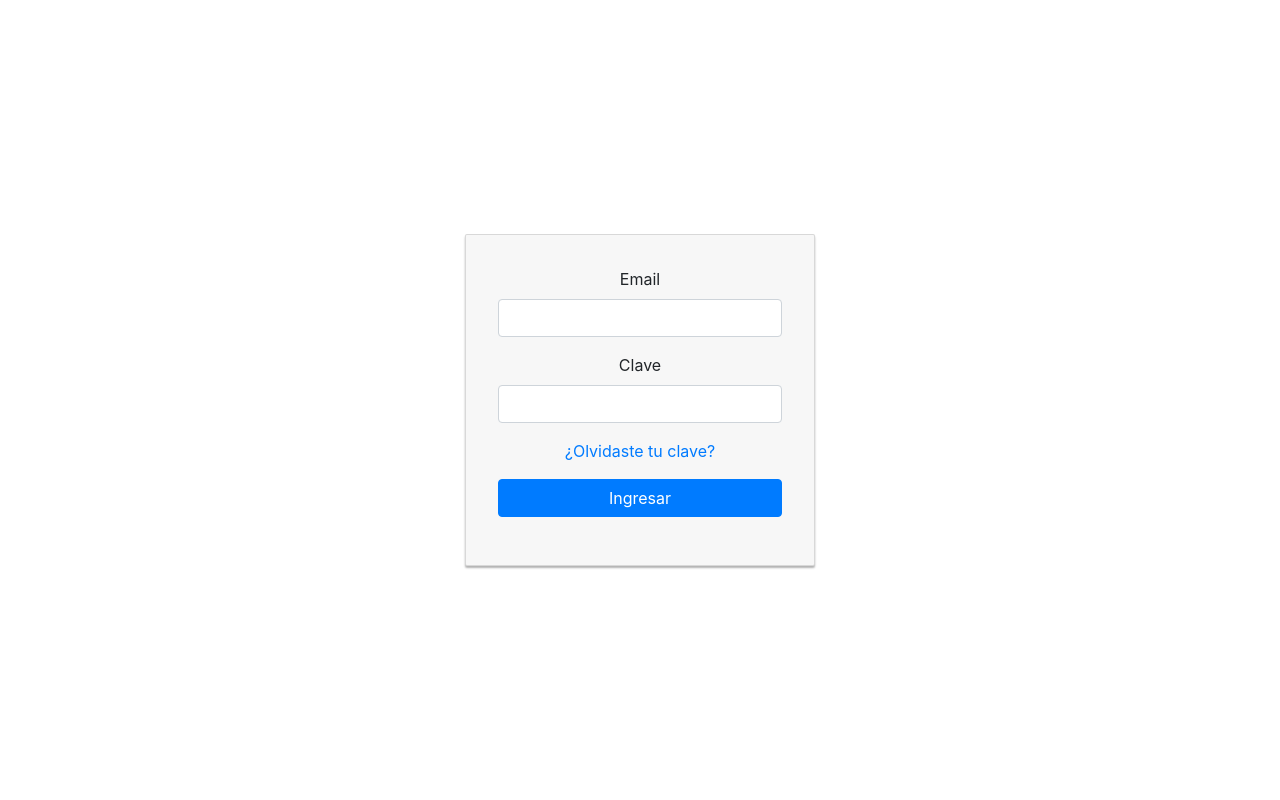
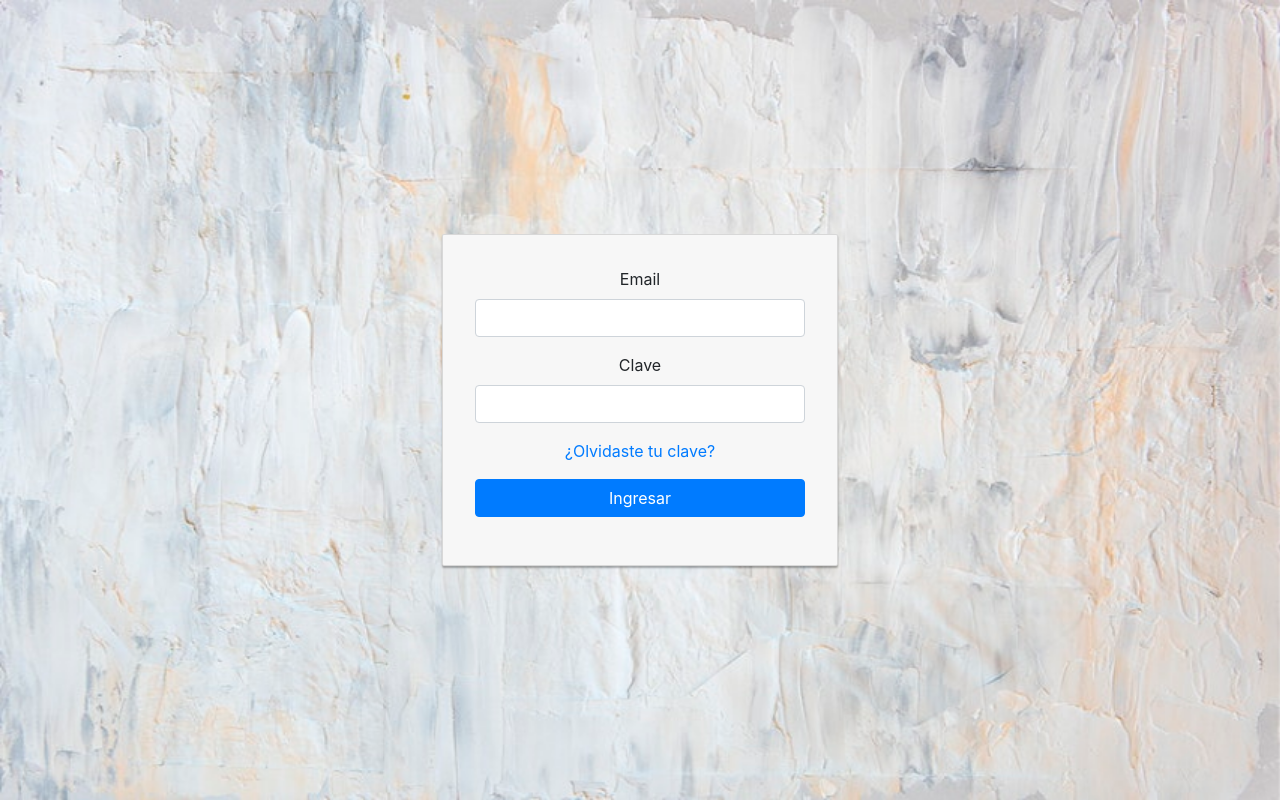
Before and after one commit to Cristiandi/platturn-admin, a Vue app: page /login in a window 1280 px wide. Built offline with nearby package versions, Linux system fonts and the light colour scheme; no server answers.

Commit message:
feat(admin): better login

```diff
--- a/src/views/App/App.vue
+++ b/src/views/App/App.vue
@@ -8,7 +8,7 @@
 
     <SideBar v-bind:currentUser="currentUser" v-bind:bus="bus" ref="sideBar" />
 
-    <div class="container">
+    <div class="container-fluid">
       <router-view />
     </div>
   </div>
--- a/src/views/Login.vue
+++ b/src/views/Login.vue
@@ -1,5 +1,5 @@
 <template>
-  <div class="row">
+  <div class="row" id="main">
     <div
       class="col-lg-4 offset-lg-4 col-md-6 offset-md-3 col-sm-8 offset-sm-2 centered"
     >
@@ -131,6 +131,13 @@ export default {
 </script>
 
 <style scoped>
+#main {
+  background-image: url("../assets/login-bg.jpg");
+  background-repeat: no-repeat;
+  background-attachment: fixed;
+  background-size: 100% 100%;
+}
+
 span .validation {
   color: red;
 }
```
Also changed, not shown: src/assets/login-bg.jpg (added).
